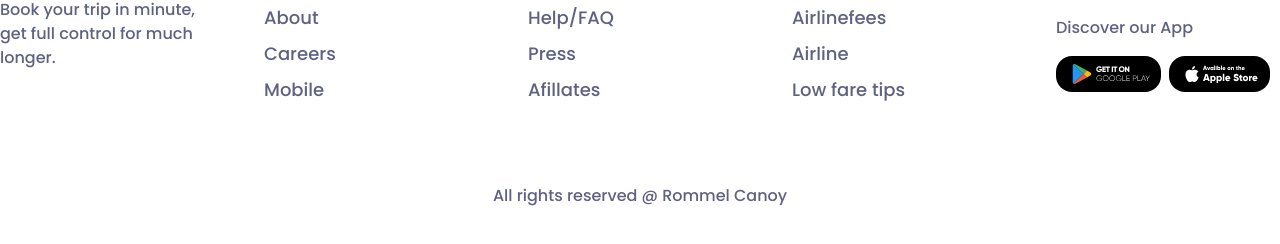
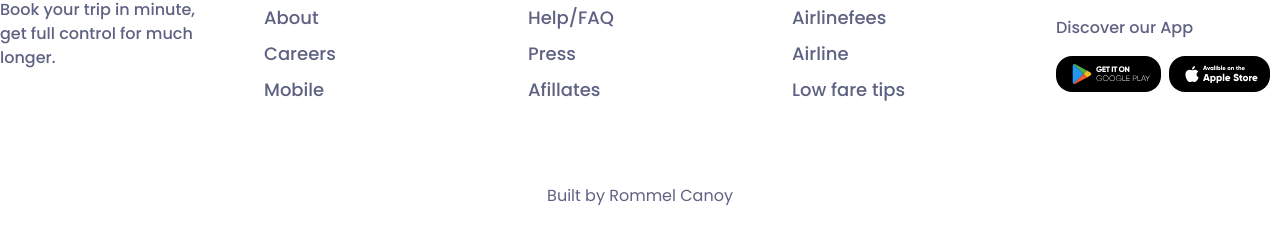
Before and after one commit to rommelcanoy/jadoo, a Next.js app: page / in a window 1280 px wide. Shown: the part 2356-2600 px from the top of the page. Built offline with nearby package versions, Linux system fonts and the light colour scheme; a web font is replaced by a local one.

Commit message:
chore: change the text in the footer

```diff
--- a/components/Footer.tsx
+++ b/components/Footer.tsx
@@ -62,8 +62,8 @@ const Footer = () => {
           </div>
         </div>
       </div>
-      <div className='pt-20 text-center'>
-        <p>All rights reserved @ Rommel Canoy</p>
+      <div className='pt-20 text-center font-normal'>
+        <p>Built by Rommel Canoy</p>
       </div>
     </div>
   )
```
